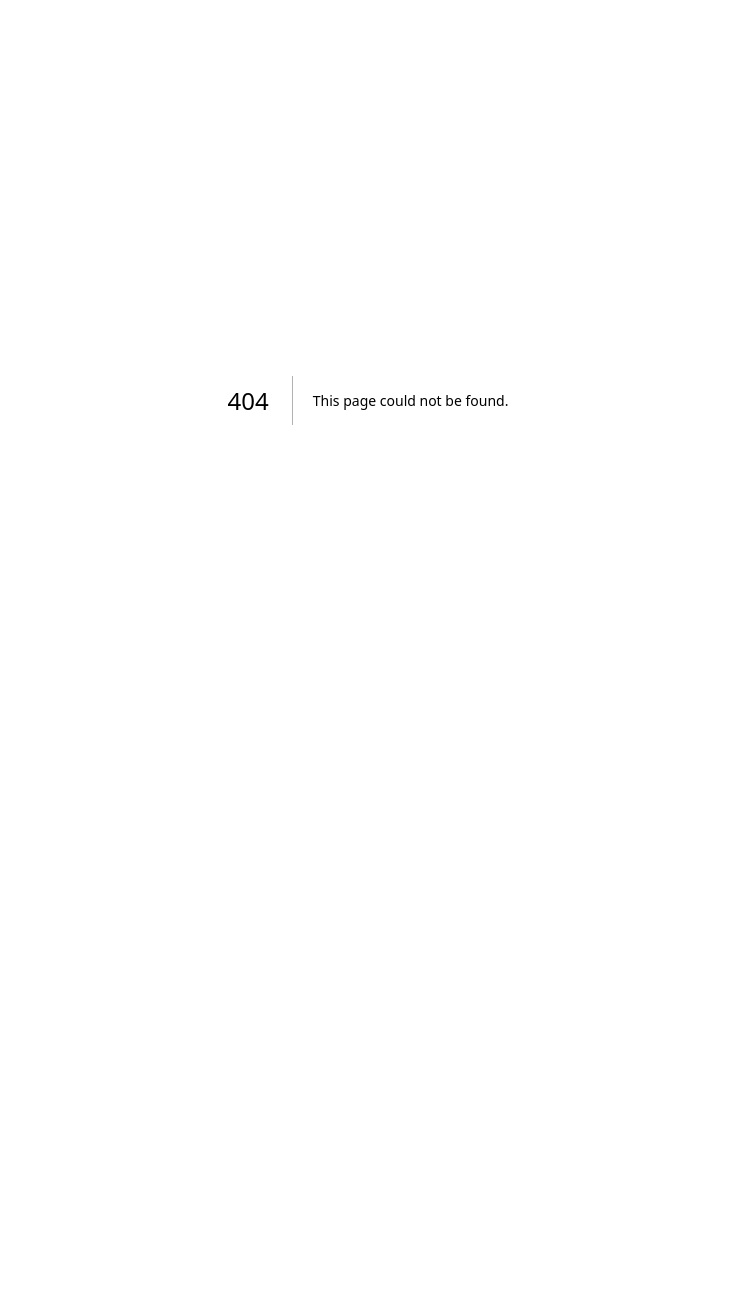
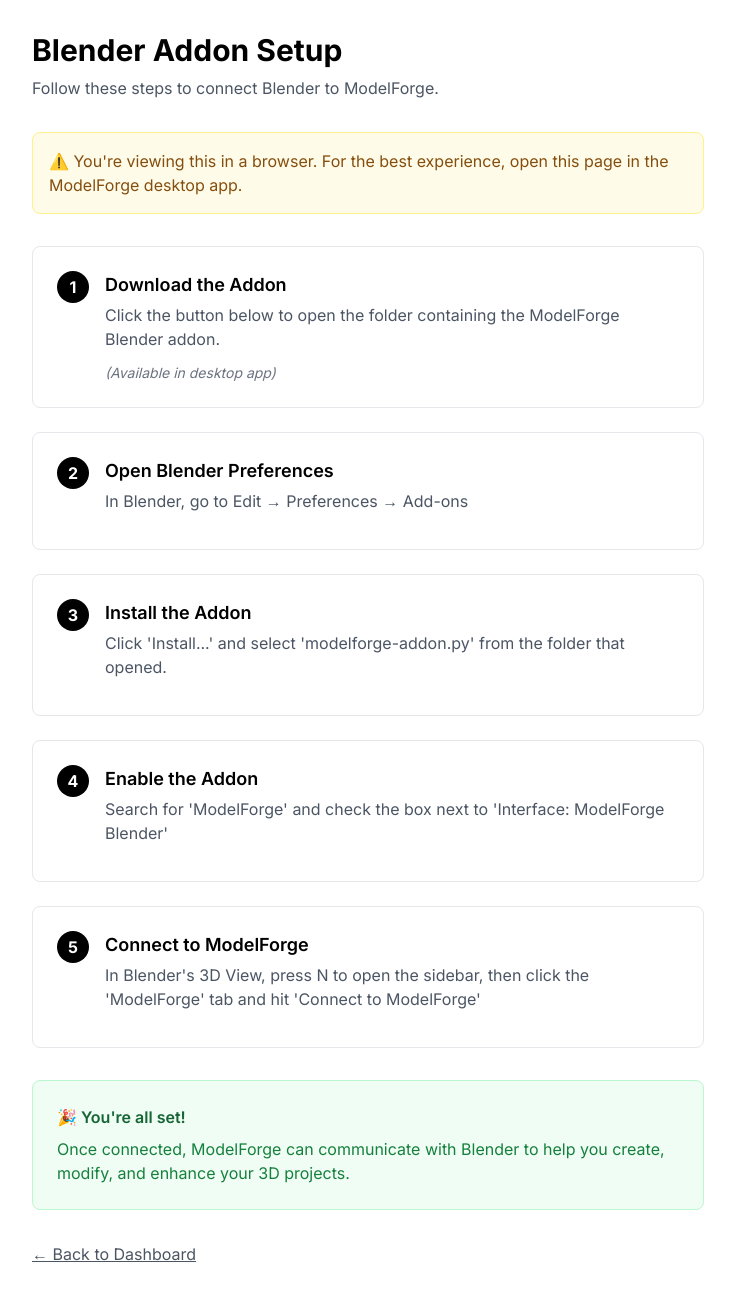
Before and after one commit to Ker102/ModelForge, a Next.js app: page /setup in a window 1280 px wide. Before the commit this address had no page. Shown: the whole page, without its empty margins (272-1007 px from the left). Before the commit the page ends 800 px from the top, so only its background shows below. Built offline with nearby package versions, Linux system fonts and the light colour scheme.

Commit message:
feat: add Blender addon setup page with cross-platform instructions

```diff
--- /dev/null
+++ b/app/setup/page.tsx
@@ -0,0 +1,180 @@
+"use client"
+
+import { useState, useEffect } from "react"
+
+// Type declaration for the modelforge API exposed by Electron preload
+declare global {
+    interface Window {
+        modelforge?: {
+            getAddonPath: () => Promise<{ path: string; exists: boolean }>
+            openAddonFolder: () => Promise<{ opened: boolean; path: string }>
+            getAppInfo: () => Promise<{ platform: string; isDev: boolean }>
+        }
+    }
+}
+
+interface SetupStep {
+    step: number
+    title: string
+    description: string
+    action?: "open-folder"
+}
+
+const SETUP_STEPS: SetupStep[] = [
+    {
+        step: 1,
+        title: "Download the Addon",
+        description: "Click the button below to open the folder containing the ModelForge Blender addon.",
+        action: "open-folder",
+    },
+    {
+        step: 2,
+        title: "Open Blender Preferences",
+        description: "In Blender, go to Edit → Preferences → Add-ons",
+    },
+    {
+        step: 3,
+        title: "Install the Addon",
+        description: "Click 'Install...' and select 'modelforge-addon.py' from the folder that opened.",
+    },
+    {
+        step: 4,
+        title: "Enable the Addon",
+        description: "Search for 'ModelForge' and check the box next to 'Interface: ModelForge Blender'",
+    },
+    {
+        step: 5,
+        title: "Connect to ModelForge",
+        description: "In Blender's 3D View, press N to open the sidebar, then click the 'ModelForge' tab and hit 'Connect to ModelForge'",
+    },
+]
+
+export default function SetupPage() {
+    const [addonPath, setAddonPath] = useState<string>("")
+    const [platform, setPlatform] = useState<string>("unknown")
+    const [isDesktop, setIsDesktop] = useState(false)
+    const [folderOpened, setFolderOpened] = useState(false)
+
+    useEffect(() => {
+        // Check if running in Electron (desktop app)
+        if (typeof window !== "undefined" && window.modelforge) {
+            setIsDesktop(true)
+
+            window.modelforge.getAddonPath().then((result) => {
+                setAddonPath(result.path)
+            })
+
+            window.modelforge.getAppInfo().then((info) => {
+                setPlatform(info.platform)
+            })
+        }
+    }, [])
+
+    const handleOpenFolder = async () => {
+        if (window.modelforge) {
+            await window.modelforge.openAddonFolder()
+            setFolderOpened(true)
+        }
+    }
+
+    const getPlatformName = () => {
+        switch (platform) {
+            case "win32":
+                return "Windows"
+            case "darwin":
+                return "macOS"
+            case "linux":
+                return "Linux"
+            default:
+                return "your operating system"
+        }
+    }
+
+    return (
+        <div className="min-h-screen bg-white text-black p-8">
+            <div className="max-w-2xl mx-auto">
+                {/* Header */}
+                <div className="mb-8">
+                    <h1 className="text-3xl font-bold mb-2">Blender Addon Setup</h1>
+                    <p className="text-gray-600">
+                        Follow these steps to connect Blender to ModelForge.
+                    </p>
+                </div>
+
+                {/* Platform info */}
+                {isDesktop && (
+                    <div className="bg-gray-50 border border-gray-200 rounded-lg p-4 mb-8">
+                        <div className="flex items-center gap-2">
+                            <span className="text-green-600">●</span>
+                            <span className="font-medium">Running on {getPlatformName()}</span>
+                        </div>
+                        {addonPath && (
+                            <p className="text-sm text-gray-500 mt-2 font-mono break-all">
+                                Addon location: {addonPath}
+                            </p>
+                        )}
+                    </div>
+                )}
+
+                {/* Web notice */}
+                {!isDesktop && (
+                    <div className="bg-yellow-50 border border-yellow-200 rounded-lg p-4 mb-8">
+                        <p className="text-yellow-800">
+                            ⚠️ You're viewing this in a browser. For the best experience, open this page in the ModelForge desktop app.
+                        </p>
+                    </div>
+                )}
+
+                {/* Steps */}
+                <div className="space-y-6">
+                    {SETUP_STEPS.map((step) => (
+                        <div
+                            key={step.step}
+                            className="border border-gray-200 rounded-lg p-6"
+                        >
+                            <div className="flex items-start gap-4">
+                                <div className="w-8 h-8 bg-black text-white rounded-full flex items-center justify-center font-bold flex-shrink-0">
+                                    {step.step}
+                                </div>
+                                <div className="flex-1">
+                                    <h3 className="font-semibold text-lg mb-1">{step.title}</h3>
+                                    <p className="text-gray-600 mb-3">{step.description}</p>
+
+                                    {step.action === "open-folder" && isDesktop && (
+                                        <button
+                                            onClick={handleOpenFolder}
+                                            className="bg-black text-white px-4 py-2 rounded-lg hover:bg-gray-800 transition-colors"
+                                        >
+                                            {folderOpened ? "✓ Folder Opened" : "Open Addon Folder"}
+                                        </button>
+                                    )}
+
+                                    {step.action === "open-folder" && !isDesktop && (
+                                        <p className="text-sm text-gray-500 italic">
+                                            (Available in desktop app)
+                                        </p>
+                                    )}
+                                </div>
+                            </div>
+                        </div>
+                    ))}
+                </div>
+
+                {/* Success message */}
+                <div className="mt-8 bg-green-50 border border-green-200 rounded-lg p-6">
+                    <h3 className="font-semibold text-green-800 mb-2">🎉 You're all set!</h3>
+                    <p className="text-green-700">
+                        Once connected, ModelForge can communicate with Blender to help you create, modify, and enhance your 3D projects.
+                    </p>
+                </div>
+
+                {/* Back link */}
+                <div className="mt-8">
+                    <a href="/dashboard" className="text-gray-600 hover:text-black underline">
+                        ← Back to Dashboard
+                    </a>
+                </div>
+            </div>
+        </div>
+    )
+}
```
Also changed, not shown: 1 other file (tests, documents, lock files or other folders).
